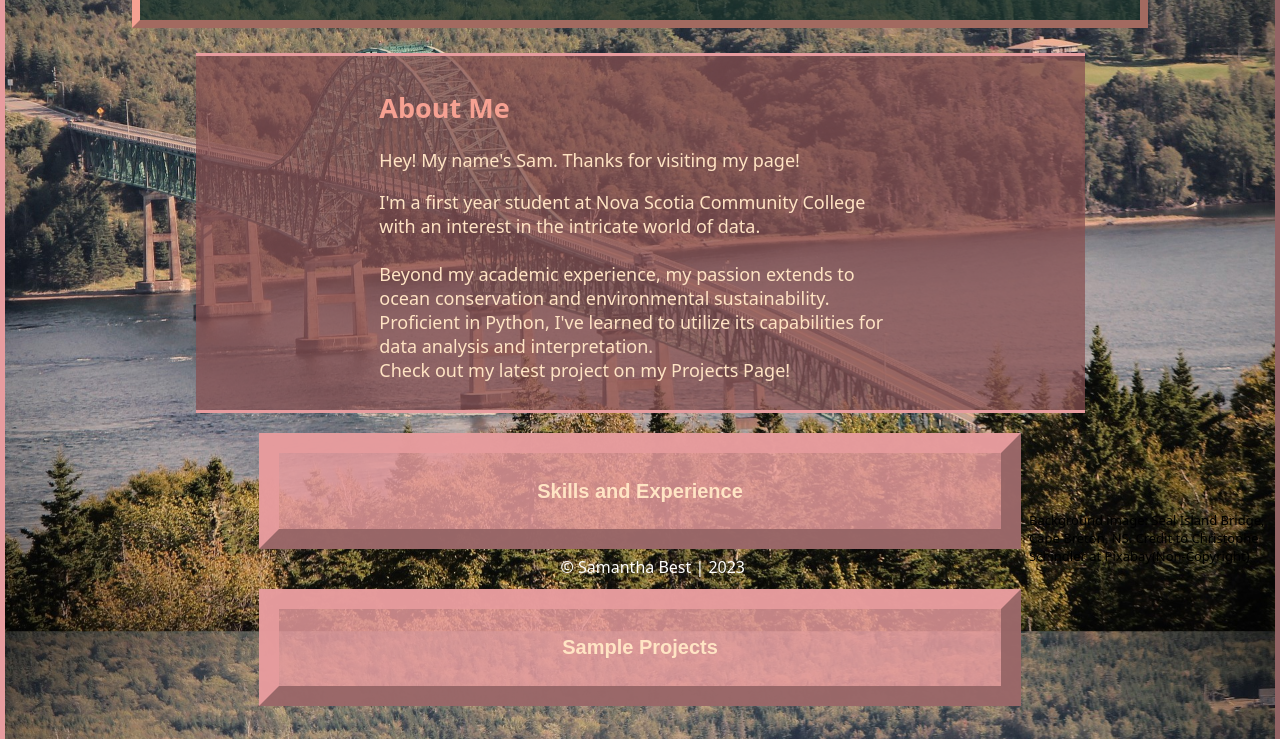
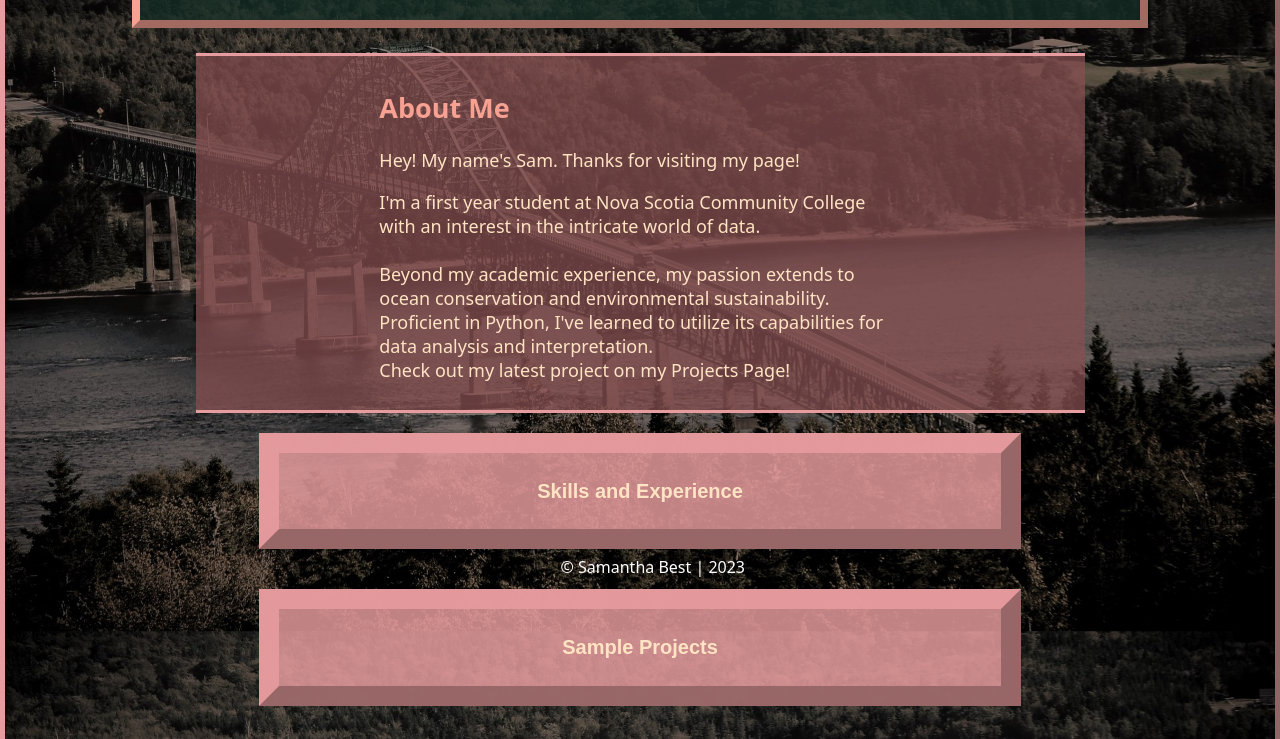
Before and after one commit to sambee4/sambee4.github.io, a plain HTML site: page index.html in a window 1280 px wide. Shown: the part 222-961 px from the top of the page. Drawn offline with Linux system fonts and the light colour scheme.

Commit message:
changed background color

```diff
--- a/stylesindex.css
+++ b/stylesindex.css
@@ -1,7 +1,7 @@
 body {
     font-family:system-ui, -apple-system, BlinkMacSystemFont, 'Segoe UI', Roboto, Oxygen, Ubuntu, Cantarell, 'Open Sans', 'Helvetica Neue', sans-serif;
     margin: 0 auto;
-    background-image: url(seal-island-1.jpg);
+    background-image: url(seal-island-retouch.jpg);
     background-repeat: no-repeat;
     background-attachment: fixed;
     background-size: cover;
```
Also changed, not shown: nsccwelcome.jpg (deleted).
